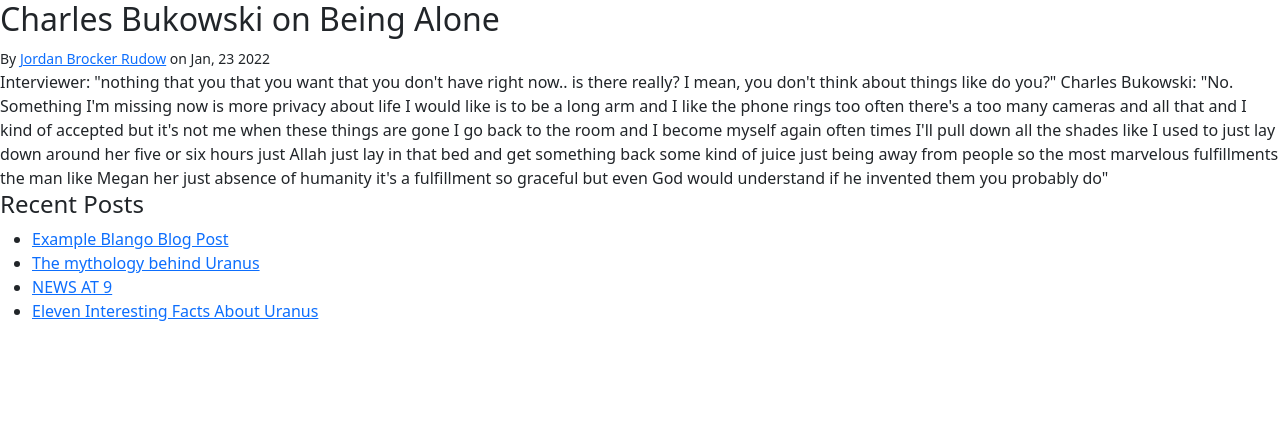
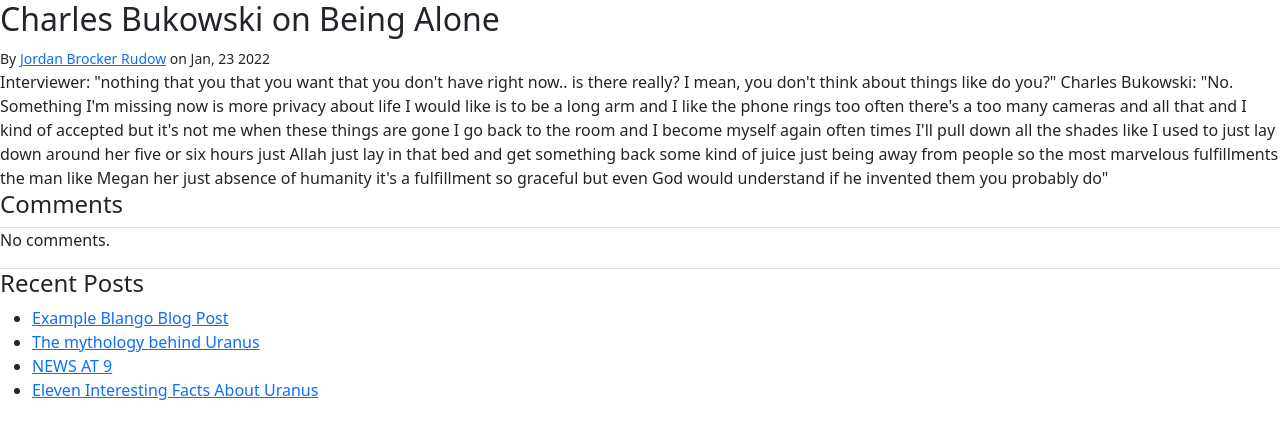
Before and after one commit to athenaweb629/django-advanced-blog-app, a Django app: a page that uses blog/templates/blog/post-detail.html in a window 1280 px wide. Shown: the top 439 px of the page. Run offline with Django 3.2, Linux system fonts and the light colour scheme; data comes from the database, SQL or seed files in the repository; parts of the project's set-up code (start-up, migrations or seed data) failed here and were passed over; some libraries are stand-ins or nearby versions.

Commit message:
add CommentForm to post-detail

```diff
--- a/blog/templates/blog/post-detail.html
+++ b/blog/templates/blog/post-detail.html
@@ -13,6 +13,10 @@
         {{ post.content|safe }}
     {% endcol %}
 {% endrow %}
+
+<!-- Comment Form -->
+{% include "blog/post-comments.html" %}
+
 <!-- Most Recent Blog Posts -->
 {% row %}
     {% col %}
```
